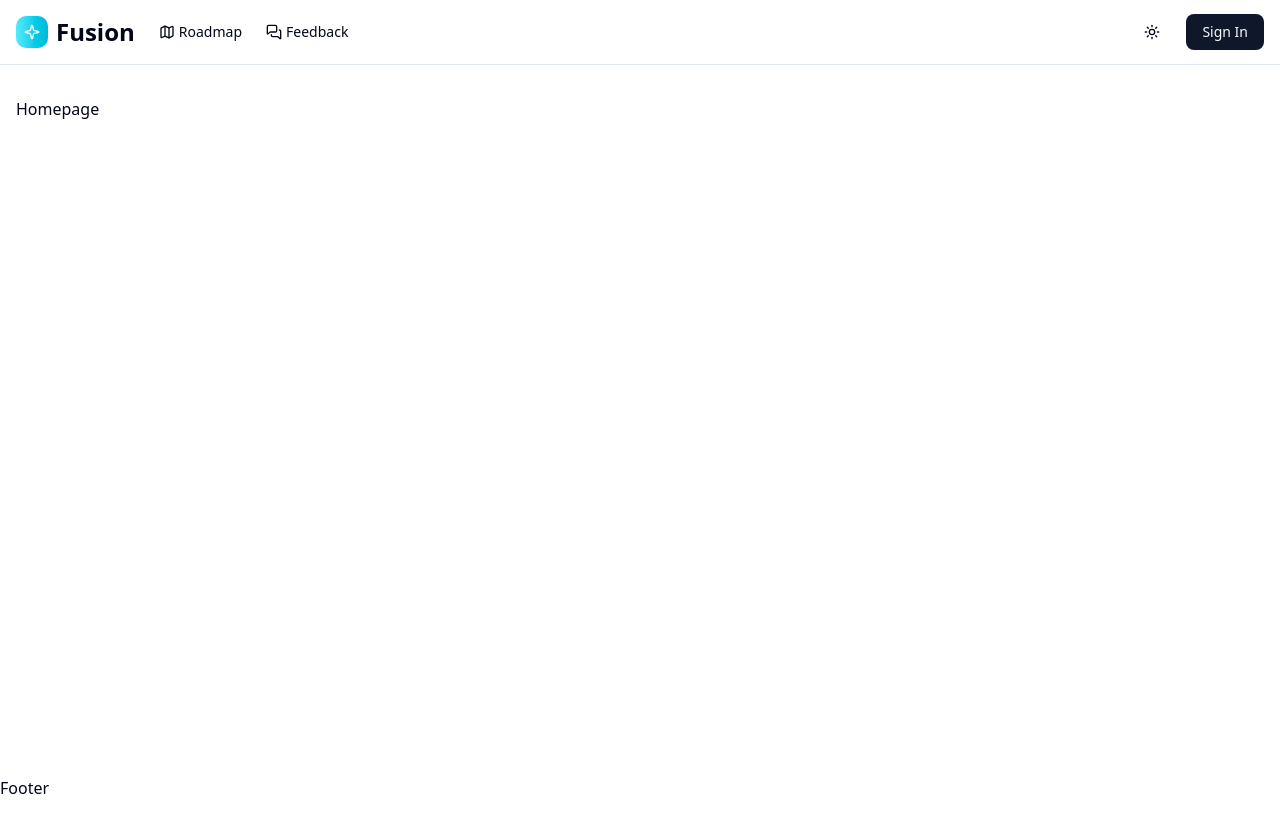
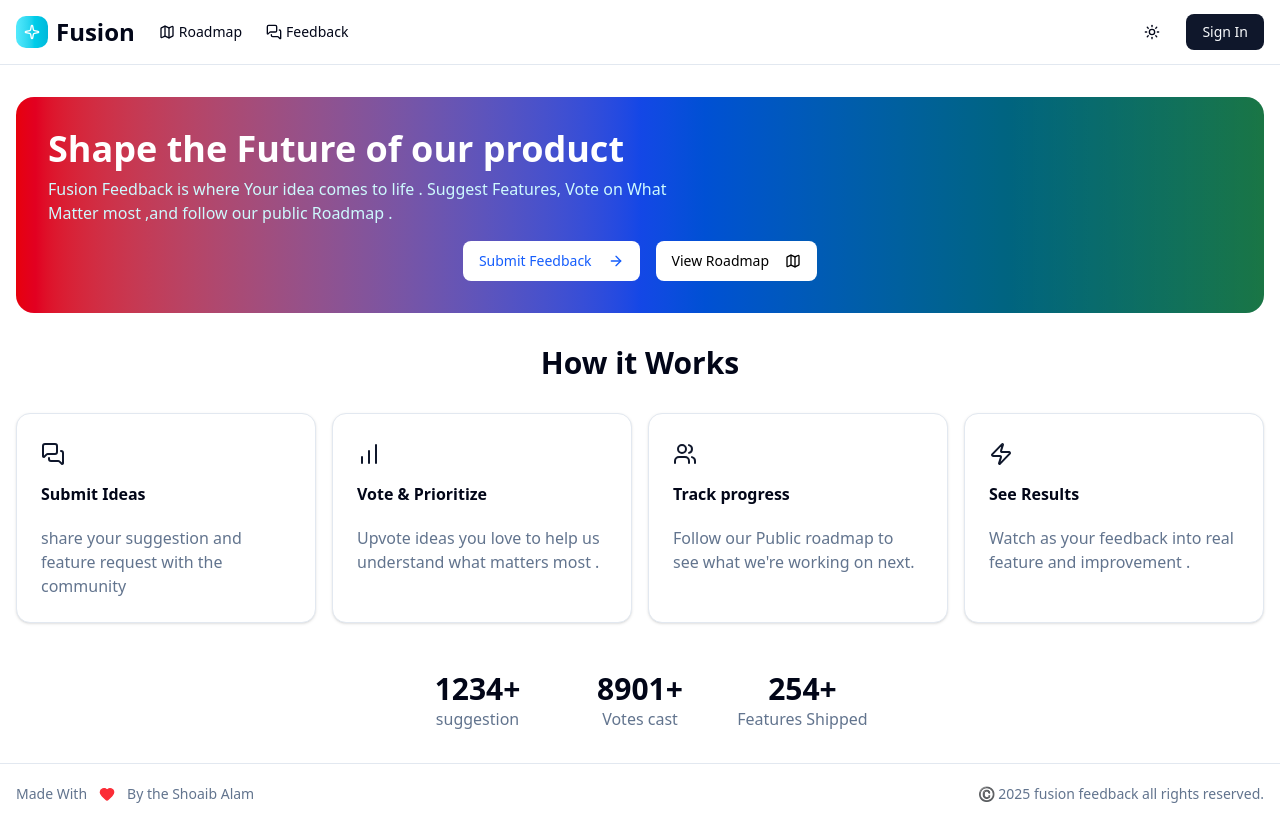
Before and after one commit to md-shoaib-alam/fusion-feedback, a Next.js app: page / in a window 1280 px wide. Before the commit the page ends 800 px from the top, so only its background shows below. Built offline with nearby package versions, Linux system fonts and the light colour scheme; no server answers.

Commit message:
home page created

```diff
--- a/app/(auth)/sign-in/[[...sign-in]]/page.tsx
+++ b/app/(auth)/sign-in/[[...sign-in]]/page.tsx
@@ -6,7 +6,7 @@ import { useTheme } from 'next-themes'
 export default function Page() {
     const { theme, setTheme } = useTheme()
     return (
-        <div className='flex mt-20 justify-center'> <SignIn appearance={{
+        <div className='flex md:mt-20 justify-center'> <SignIn appearance={{
             baseTheme: theme === "light" ? dark : undefined,
         }} /></div>
     )
--- a/app/page.tsx
+++ b/app/page.tsx
@@ -1,7 +1,95 @@
-export default function Home() {
+import { Button } from "@/components/ui/button";
+import { Card, CardContent, CardHeader, CardTitle } from "@/components/ui/card";
+import { GradientHeader } from "@/components/ui/gradient-header";
+import { ArrowRight, BarChart, Map, MessagesSquare, Users, Zap } from "lucide-react";
+import Link from "next/link";
+
+export default function HomePage() {
   return (
-    <div>
-      Homepage
+    <div className="space-y-12">
+      {/* Hero Section */}
+      <GradientHeader title="Shape the Future of our product"
+        subtitle="Fusion Feedback  is  where Your idea comes to life . Suggest Features, Vote on
+           What Matter most ,and  follow  our public Roadmap .  ">
+        <div className="flex gap-4 justify-center  pt-4">
+          <Button asChild size="lg" className="bg-white text-blue-600 hover:bg-gray-200">
+            <Link href="/feedback/new">Submit Feedback
+              <ArrowRight className="h-4 w-4 ml-2" />
+            </Link>
+          </Button>
+          <Button asChild size="lg" className=" bg-white text-black hover:bg-gray-300">
+            <Link href="/roadmap">
+              View Roadmap
+              <Map className="ml-2 h-4 w-4 " />
+            </Link>
+          </Button>
+        </div>
+      </GradientHeader>
+
+      {/* Feature Section  */}
+      <section>
+        <h2 className="text-3xl font-bold text-center mb-8">How it Works </h2>
+        <div className="grid grid-cols-1 md:grid-cols-2 lg:grid-cols-4 gap-4">
+          <Card>
+            <CardHeader>
+              <MessagesSquare className="h-8 -w-8 text-primary mb-2 " />
+              <CardTitle>Submit Ideas</CardTitle>
+            </CardHeader>
+            <CardContent>
+              <p className="text-muted-foreground ">share your suggestion and feature request  with  the community  </p>
+            </CardContent>
+          </Card>
+
+          <Card>
+            <CardHeader>
+              <BarChart className="h-8 -w-8 text-primary mb-2 " />
+              <CardTitle>Vote & Prioritize</CardTitle>
+            </CardHeader>
+            <CardContent>
+              <p className="text-muted-foreground ">Upvote ideas you love to help us understand what matters most .    </p>
+            </CardContent>
+          </Card>
+
+          <Card>
+            <CardHeader>
+              <Users className="h-8 -w-8 text-primary mb-2 " />
+              <CardTitle>Track progress </CardTitle>
+            </CardHeader>
+            <CardContent>
+              <p className="text-muted-foreground ">Follow our Public roadmap to see what we&#39;re working on next.  </p>
+            </CardContent>
+          </Card>
+
+          <Card>
+            <CardHeader>
+              <Zap className="h-8 -w-8 text-primary mb-2 " />
+              <CardTitle>See Results</CardTitle>
+            </CardHeader>
+            <CardContent>
+              <p className="text-muted-foreground ">Watch as your feedback  into real  feature and improvement . </p>
+            </CardContent>
+          </Card>
+        </div>
+      </section>
+      {/* Stats Section */}
+
+      <section className="text-center">
+        <div className="inline-grid grid-cols-3 gap-8 ">
+          <div>
+            <div className="text-3xl font-bold ">1234+</div>
+            <div className="text-muted-foreground"> suggestion</div>
+          </div>
+           <div>
+            <div className="text-3xl font-bold ">8901+</div>
+            <div className="text-muted-foreground"> Votes cast</div>
+          </div>
+           <div>
+            <div className="text-3xl font-bold ">254+</div>
+            <div className="text-muted-foreground"> Features Shipped  </div>
+          </div>
+        </div>
+      </section>
+
     </div>
   );
 }
--- a/components/footer.tsx
+++ b/components/footer.tsx
@@ -1,3 +1,22 @@
+import { Heart } from "lucide-react";
+
 export default function Footer() {
-    return <>Footer</>
+    const currentYear = new Date().getFullYear()
+    return (
+        <footer className="border-t bg-background mt-auto">
+            <div className="container mx-auto px-4 py-5 ">
+                <div className="flex flex-col md:flex-row justify-between items-center gap-4">
+                    <div className="flex items-center gap-3 text-sm text-muted-foreground">
+                        <span> Made With </span>
+                        <Heart className="text-red-500 fill-red-500 h-4  w-4" />
+                        <span>By the Shoaib Alam </span>
+                    </div>
+                    <div className="flex items-center gap-4 text-sm text-muted-foreground">
+                        <span>©️ {currentYear} fusion feedback all rights reserved.</span>
+                    </div>
+                </div>
+            </div>
+        </footer>
+
+    )
 }
--- /dev/null
+++ b/components/ui/gradient-header.tsx
@@ -0,0 +1,22 @@
+import { ReactNode } from "react";
+
+interface GradientHeaderProps {
+    title: string
+    subtitle?: string
+    children?: ReactNode
+}
+
+export function GradientHeader({ title, subtitle, children }: GradientHeaderProps) {
+    return (
+        <div className="relative overflow-hidden rounded-2xl bg-linear-to-r from-red-600 via-blue-700 to-green-800 p-8 text-white mb-8">
+            <div className="relative z-10 ">
+                <h1 className="text-4xl  font-bold ">{title}</h1>
+                {subtitle && (
+                    <p className="mt-2 text-md text-cyan-100 max-w-2xl ">{subtitle}</p>
+                )}
+                {children}
+            </div>
+            <div className=" absolute right-0 top-0 h-full  w-64 bg-linear-to-l from-white/10  to-transparent"></div>
+        </div>
+    )
+}
```
Also changed, not shown: app/feedback/new/page.tsx (added), app/feedback/page.tsx (added).
